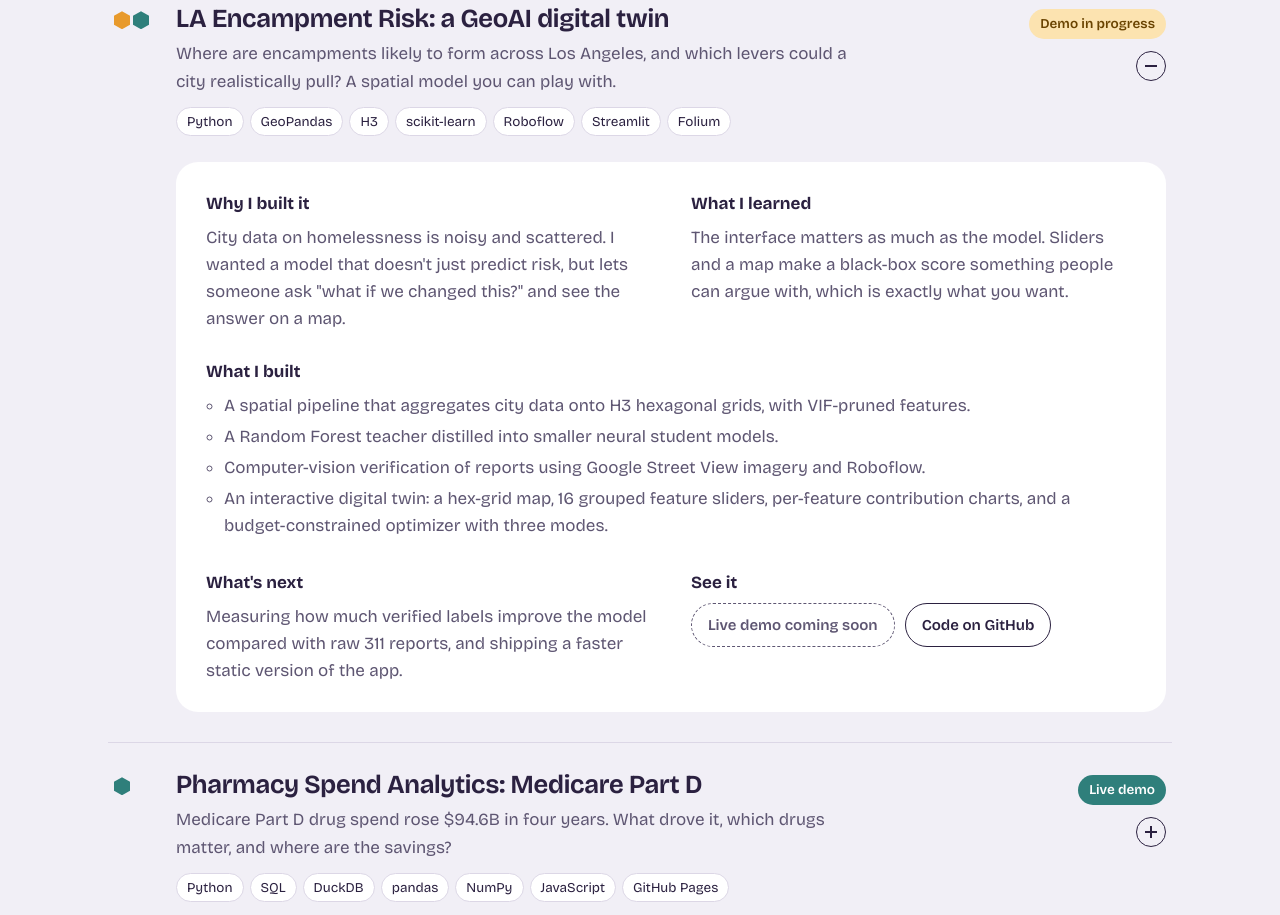
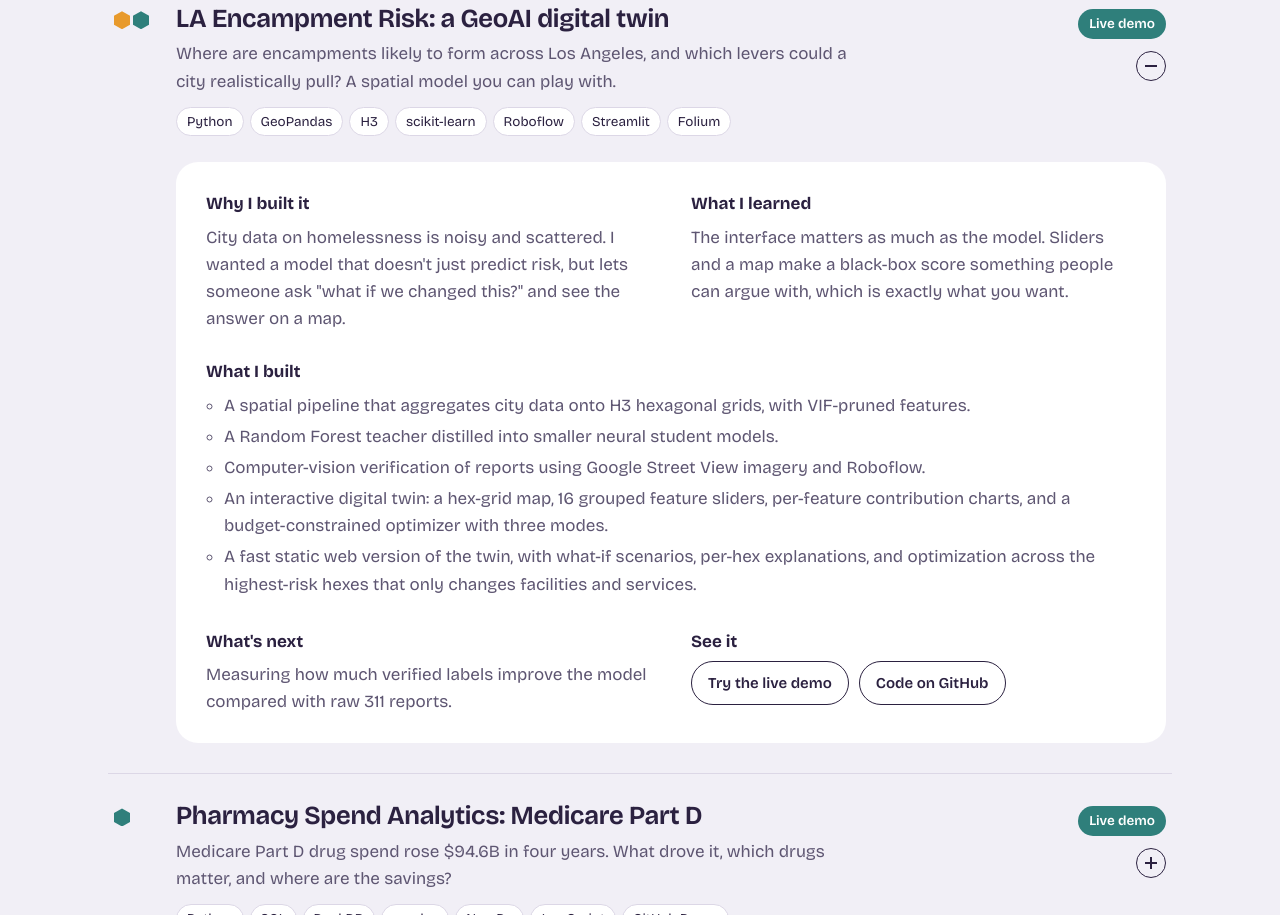
Before and after one commit to SudamshuRao/SudamshuRao.github.io, a plain HTML site: page index.html in a window 1280 px wide. Shown: the part 964-1879 px from the top of the page. Drawn offline with nearby package versions, Linux system fonts and the light colour scheme.

Commit message:
Add files via upload

```diff
--- a/index.html
+++ b/index.html
@@ -373,11 +373,12 @@ const PROJECTS = [
       "A spatial pipeline that aggregates city data onto H3 hexagonal grids, with VIF-pruned features.",
       "A Random Forest teacher distilled into smaller neural student models.",
       "Computer-vision verification of reports using Google Street View imagery and Roboflow.",
-      "An interactive digital twin: a hex-grid map, 16 grouped feature sliders, per-feature contribution charts, and a budget-constrained optimizer with three modes."
+      "An interactive digital twin: a hex-grid map, 16 grouped feature sliders, per-feature contribution charts, and a budget-constrained optimizer with three modes.",
+      "A fast static web version of the twin, with what-if scenarios, per-hex explanations, and optimization across the highest-risk hexes that only changes facilities and services."
     ],
     learned:"The interface matters as much as the model. Sliders and a map make a black-box score something people can argue with, which is exactly what you want.",
-    next:"Measuring how much verified labels improve the model compared with raw 311 reports, and shipping a faster static version of the app.",
-    demo:{status:"soon"}, code:GITHUB, featured:true
+    next:"Measuring how much verified labels improve the model compared with raw 311 reports.",
+    demo:{status:"live", url:"https://peppy-pie-5391a5.netlify.app/"}, code:GITHUB, featured:true
   },
   {
     title:"Pharmacy Spend Analytics: Medicare Part D",
```
